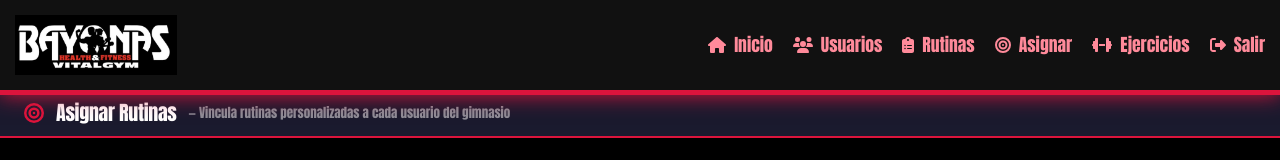
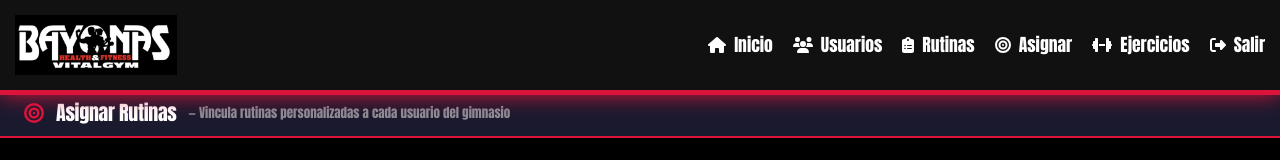
Before and after one commit to XpoolX/vitalgym, a React (Vite) app in the folder vitalgym-admin/: page /asignar in a window 1280 px wide. Shown: the top 160 px of the page. Built offline with nearby package versions, Linux system fonts and the light colour scheme; no server answers.

Commit message:
Change navbar links to white color
Co-authored-by: XpoolX <29068057+XpoolX@users.noreply.github.com>

```diff
--- a/vitalgym-admin/src/components/NavBar.css
+++ b/vitalgym-admin/src/components/NavBar.css
@@ -46,7 +46,7 @@
 }
 
 .navbar-links li a {
-  color: #ff8a9a; /* Lighter, less strident pink/red */
+  color: #ffffff; /* White links as requested */
   font-weight: bold;
   font-size: 1.1rem;
   text-decoration: none;
```
